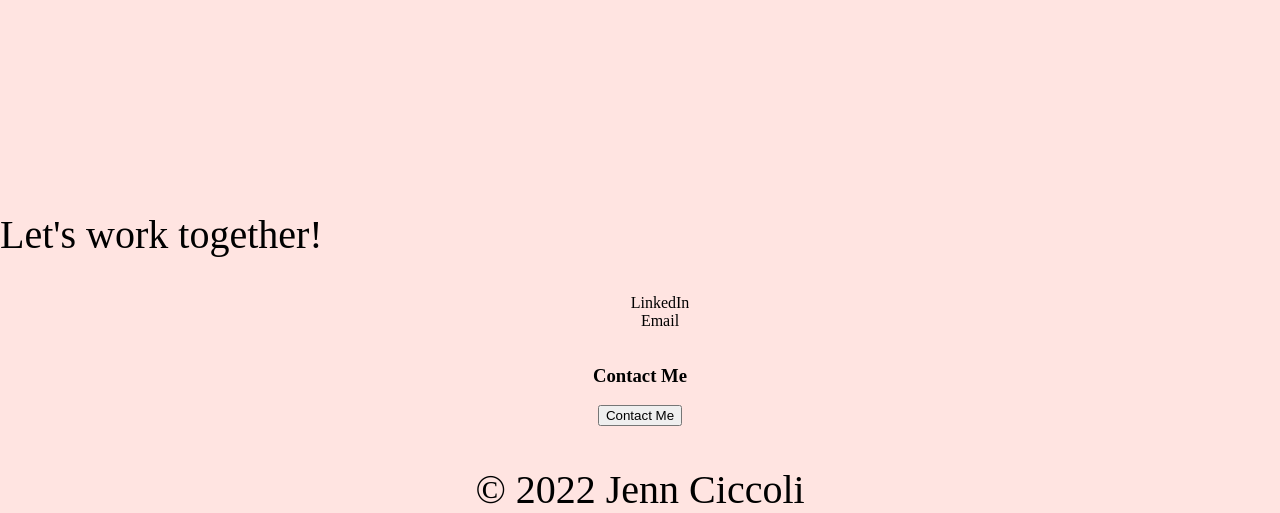
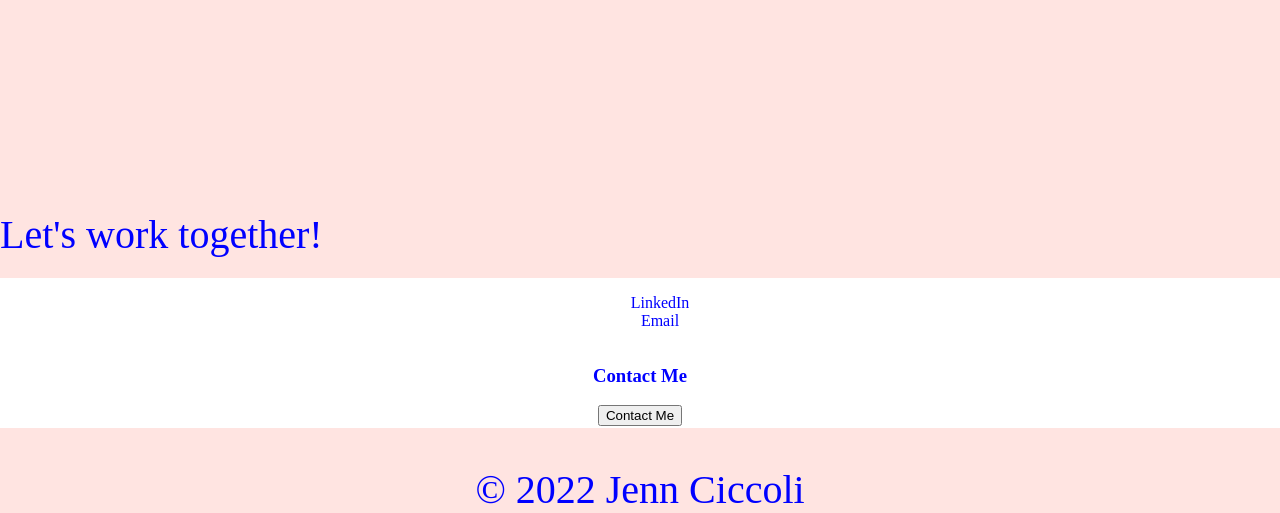
Before and after one commit to jennciccoli/Jenns-Portfolio-Project, a plain HTML site: page index.html in a window 1280 px wide. Shown: the part 589-1102 px from the top of the page. Drawn offline with Linux system fonts and the light colour scheme.

Commit message:
Update style.css
added some additional color options

```diff
--- a/css/style.css
+++ b/css/style.css
@@ -1,6 +1,7 @@
 body {
   margin: 0 auto;
   background-color: MistyRose;
+  color: blue;
 }
 header {
   height: 200px;
@@ -25,4 +26,5 @@ p {
 footer {
   height: 150px;
   text-align: center;
+  background-color: white;
 }
```
